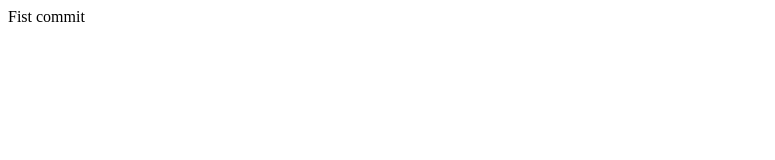
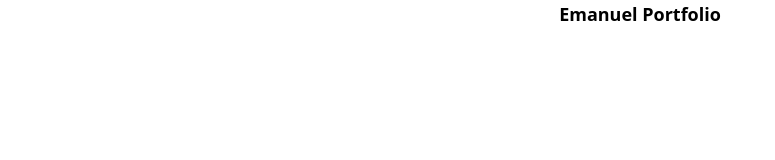
Before and after one commit to emanuelcode/clase18-flujos-basicos-git, a plain HTML site: page index.html in a window 1280 px wide. Shown: the whole page, without its empty margins (0-775 px from the left). Drawn offline with nearby package versions, Linux system fonts and the light colour scheme.

Commit message:
se agrego estilo talwind al H1

```diff
--- a/index.html
+++ b/index.html
@@ -4,10 +4,12 @@
     <meta charset="UTF-8">
     <meta name="viewport" content="width=device-width, initial-scale=1.0">
     <title>First Commit</title>
+    <script src="https://cdn.tailwindcss.com"></script>
+    <script src="./tailwind.config.js"></script>
 </head>
 <body>
 
-    Fist commit
+    <h1 class="text-center font-bold text-lg">Emanuel Portfolio</h1>
 
 </body>
 </html>
```
Also changed, not shown: tailwind.config.js (added).
